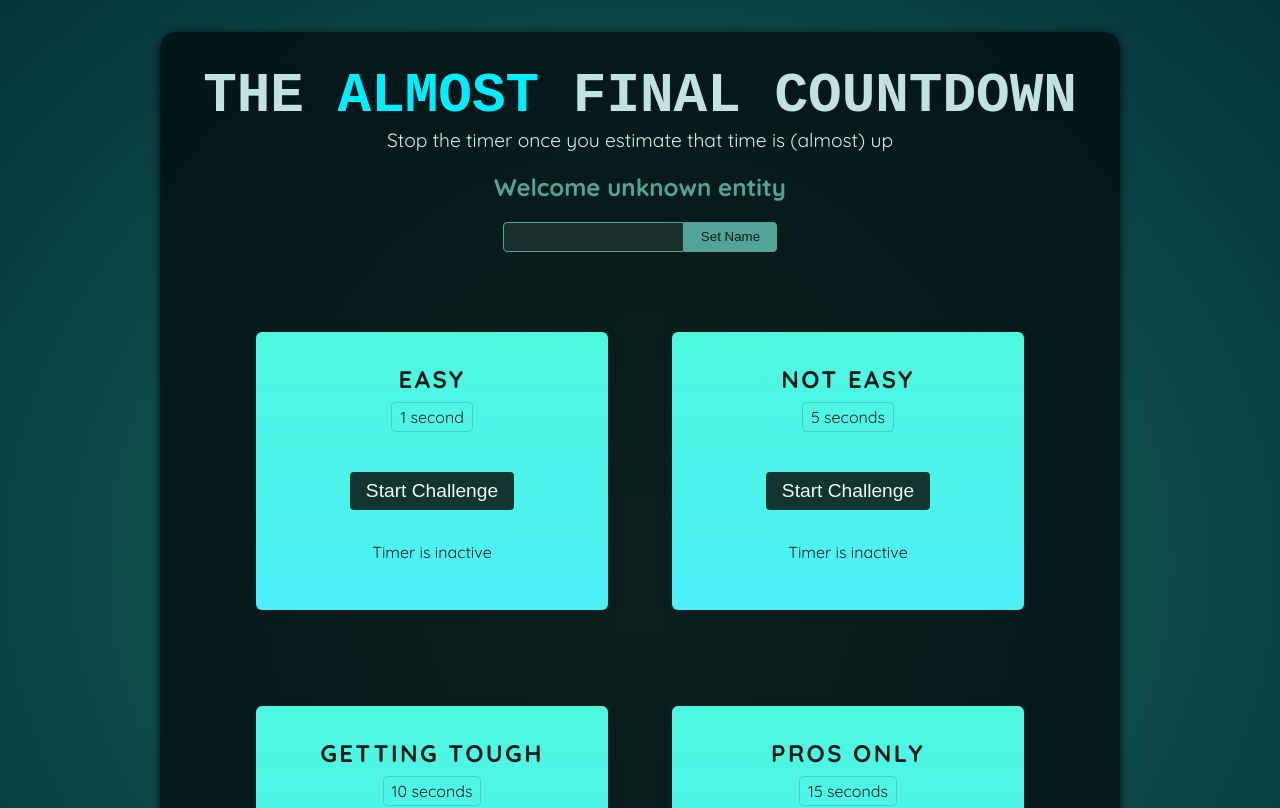
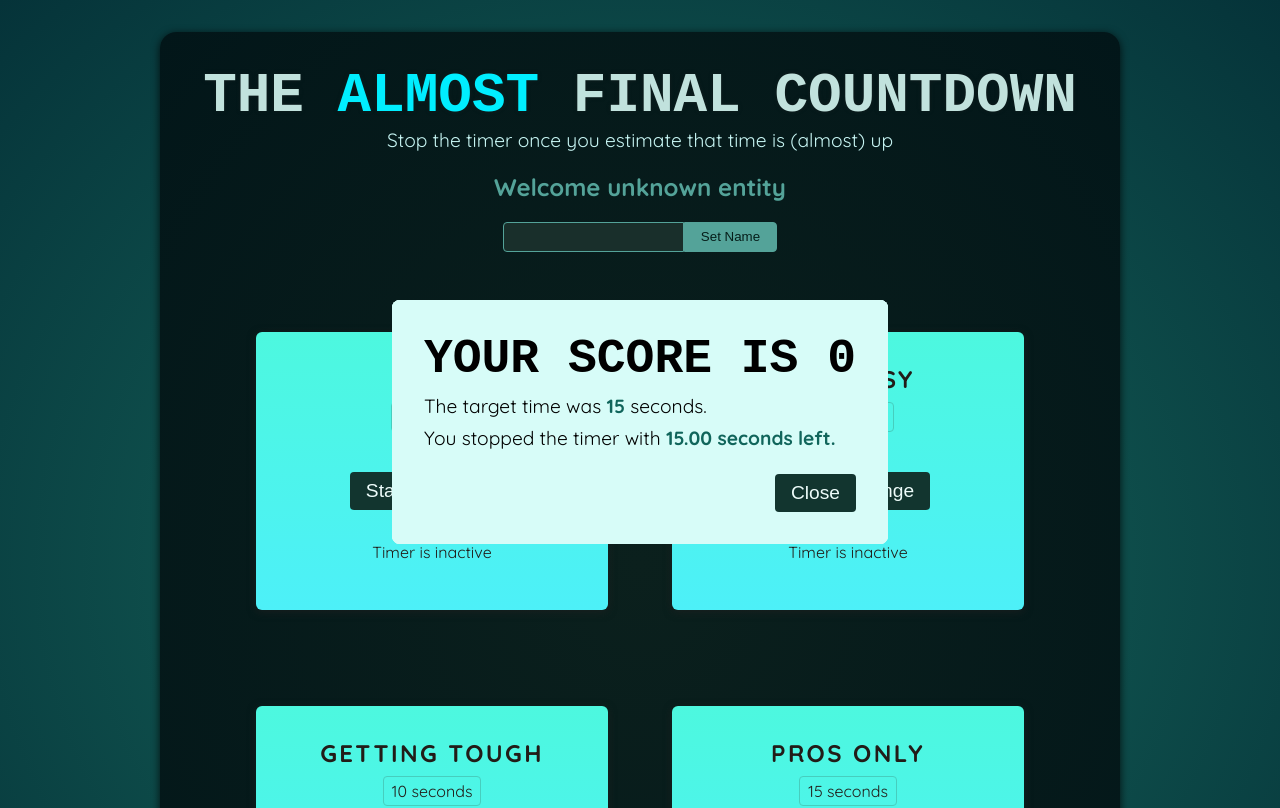
Before and after one commit to fEdGoRv/trainingChallengeGame2, a React (Vite) app: page / in a window 1280 px wide. Shown: the top 808 px of the page. Built offline with nearby package versions, Linux system fonts and the light colour scheme; a web font is replaced by a local one.

Commit message:
applyed setInterval and in case of win

```diff
--- a/src/components/ResultModal.jsx
+++ b/src/components/ResultModal.jsx
@@ -1,24 +1,27 @@
-import {forwardRef, useImperativeHandle, useRef} from 'react';
+import { forwardRef, useImperativeHandle, useRef } from 'react';
 
- const ResultModal= forwardRef(function({ result, targetTime }, ref) {
-
+const ResultModal = forwardRef(function ({ onReset, targetTime, timeRemaining }, ref) {
+    const userLost = timeRemaining <= 0;
+    const score = Math.round((1 - timeRemaining / (targetTime * 1000)) * 100);
+    const formattedRemainingTime = (timeRemaining / 1000).toFixed(2);
     const dialog = useRef();
 
-    useImperativeHandle(ref, ()=>{
-        return{
-            open(){
+    useImperativeHandle(ref, () => {
+        return {
+            open() {
                 dialog.current.showModal();
-             }
+            }
         }
     })
 
 
 
     return <dialog className="result-modal" ref={dialog} open>
-        <h2>You {result}</h2>
+        {userLost && <h2>You Lost</h2>}
+        {!userLost && <h2>Your score is {score}</h2>}
         <p>The target time was <strong>{targetTime}</strong> seconds.</p>
-        <p>You stopped the timer with<strong> X seconds left.</strong></p>
-        <form method="dialog">
+        <p>You stopped the timer with<strong> {formattedRemainingTime} seconds left.</strong></p>
+        <form method="dialog" onSubmit={onReset}>
             <button>Close</button>
         </form>
     </dialog>
--- a/src/components/TimerChallenge.jsx
+++ b/src/components/TimerChallenge.jsx
@@ -1,38 +1,51 @@
-import {useState, useRef} from 'react'
+import { useState, useRef } from 'react'
 import ResultModal from './ResultModal.jsx';
 
 export default function TimerChallenge({ title, targetTime }) {
     const timer = useRef();
     const dialog = useRef();
-    const [timerStarted, setTimerStarted] = useState(false)
-    const [timerExpired, setTimerExpired] = useState(false);
+    const [timeRemaining, setTimeRemaining] = useState(targetTime * 1000);
+    const timerIsActive = timeRemaining > 0 && timeRemaining < targetTime * 1000;
 
-    function handleStart(){
-        timer.current = setTimeout(()=>{
-            setTimerExpired(true)
+    if (timeRemaining <= 0) {
+        clearInterval(timer.current);
         dialog.current.open();
-        },targetTime * 1000 )
-        setTimerStarted(true)
+    }
+    function handleReset() {
+        setTimeRemaining(targetTime * 1000);
     }
 
-    function handleStop(){
-       clearTimeout(timer.current)
+    function handleStart() {
+        timer.current = setInterval(() => {
+            setTimeRemaining(prevTimeRemaining => prevTimeRemaining - 10)
+        }, 10)
     }
-  return  (
+
+    function handleStop() {
+        dialog.current.open();
+        clearInterval(timer.current)
+    }
+    return (
         <>
-    {timerExpired && <ResultModal ref={dialog} targetTime={targetTime} result='lost'/>}
+
+            <ResultModal
+                ref={dialog}
+                targetTime={targetTime}
+                timeRemaining={timeRemaining}
+                onReset={handleReset}
+            />
             <section className="challenge">
                 <h2>{title}</h2>
                 <p className="challenge-time">
                     {targetTime} second{targetTime > 1 ? 's' : ''}
                 </p>
                 <p>
-            <button onClick={timerStarted ? handleStop : handleStart}>
-                {timerStarted ? 'Stop ' : 'Start '}Challenge
+                    <button onClick={timerIsActive ? handleStop : handleStart}>
+                        {timerIsActive ? 'Stop ' : 'Start '}Challenge
                     </button>
                 </p>
-        <p className={timerStarted ? 'active': undefined}>
-           {timerStarted ? 'Timer is Running..' : 'Timer is inactive'}
+                <p className={timerIsActive ? 'active' : undefined}>
+                    {timerIsActive ? 'Timer is Running..' : 'Timer is inactive'}
                 </p>
             </section>
         </>
```
Lines whose indentation alone changed are shown as unchanged.
